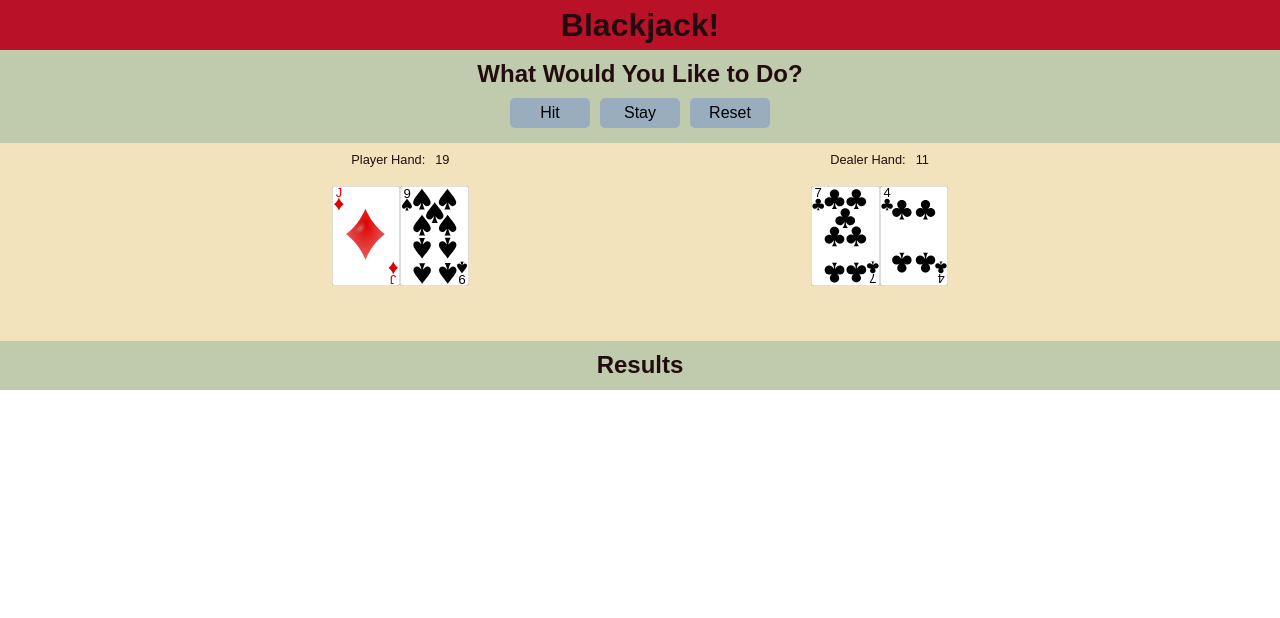
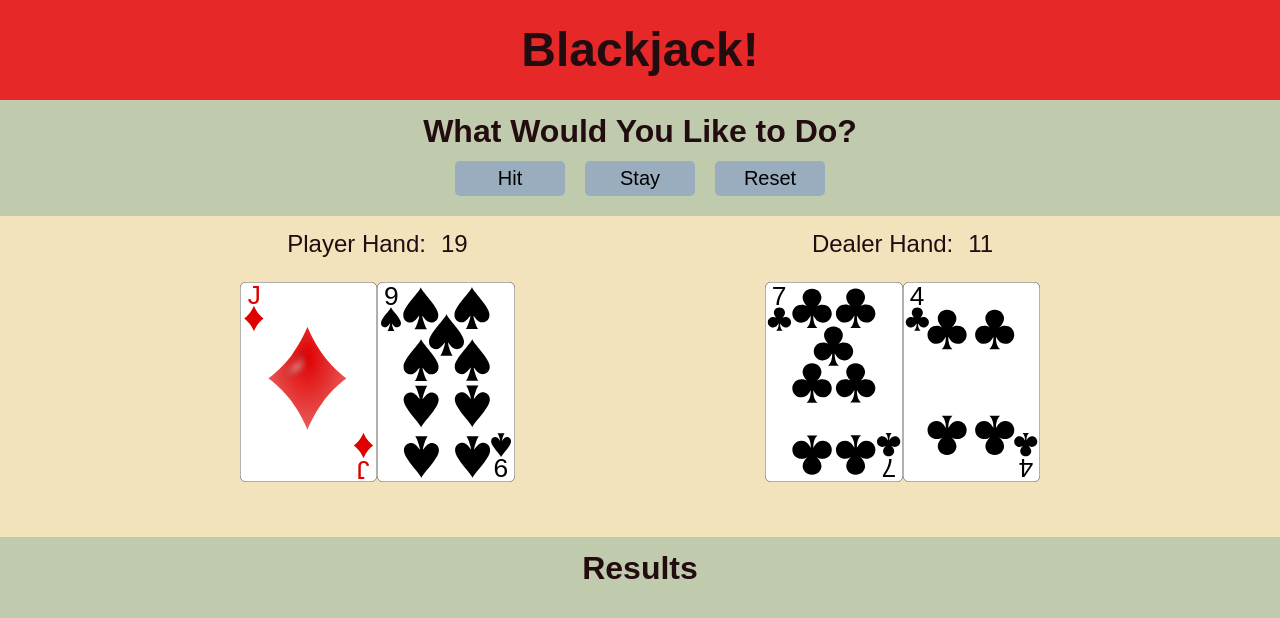
Before and after one commit to DylanAttal/blackjack, a website: page public/index.html in a window 1280 px wide. Drawn offline with Linux system fonts and the light colour scheme.

Commit message:
Added responsive design.

```diff
--- a/public/screen.css
+++ b/public/screen.css
@@ -1,6 +1,7 @@
 html {
   height: 100%;
   color: #220c10;
+  background-color: #c0caad;
 }
 
 body {
@@ -11,7 +12,7 @@ body {
 }
 
 header {
-  background-color: #b81128;
+  background-color: #e62828;
   height: 50px;
   display: flex;
   justify-content: center;
@@ -129,3 +130,55 @@ img {
 .results {
   text-align: center;
 }
+
+@media only screen and (min-width: 700px) {
+  h1 {
+    font-size: 3rem;
+  }
+
+  header {
+    height: 100px;
+    align-items: center;
+  }
+
+  h2 {
+    font-size: 2rem;
+  }
+
+  button {
+    font-size: 1.25rem;
+    width: 110px;
+    height: 35px;
+    border: 1px solid transparent;
+    border-radius: 5px;
+    background-color: #9aadbf;
+  }
+
+  .stay-button {
+    margin-left: 20px;
+    margin-right: 20px;
+    margin-bottom: 20px;
+  }
+
+  img {
+    height: 200px;
+  }
+
+  .player-hand-title {
+    font-size: 1.5rem;
+    margin-right: 15px;
+  }
+
+  .dealer-hand-title {
+    font-size: 1.5rem;
+    margin-right: 15px;
+  }
+
+  .player-display-total {
+    font-size: 1.5rem;
+  }
+
+  .dealer-display-total {
+    font-size: 1.5rem;
+  }
+}
```
